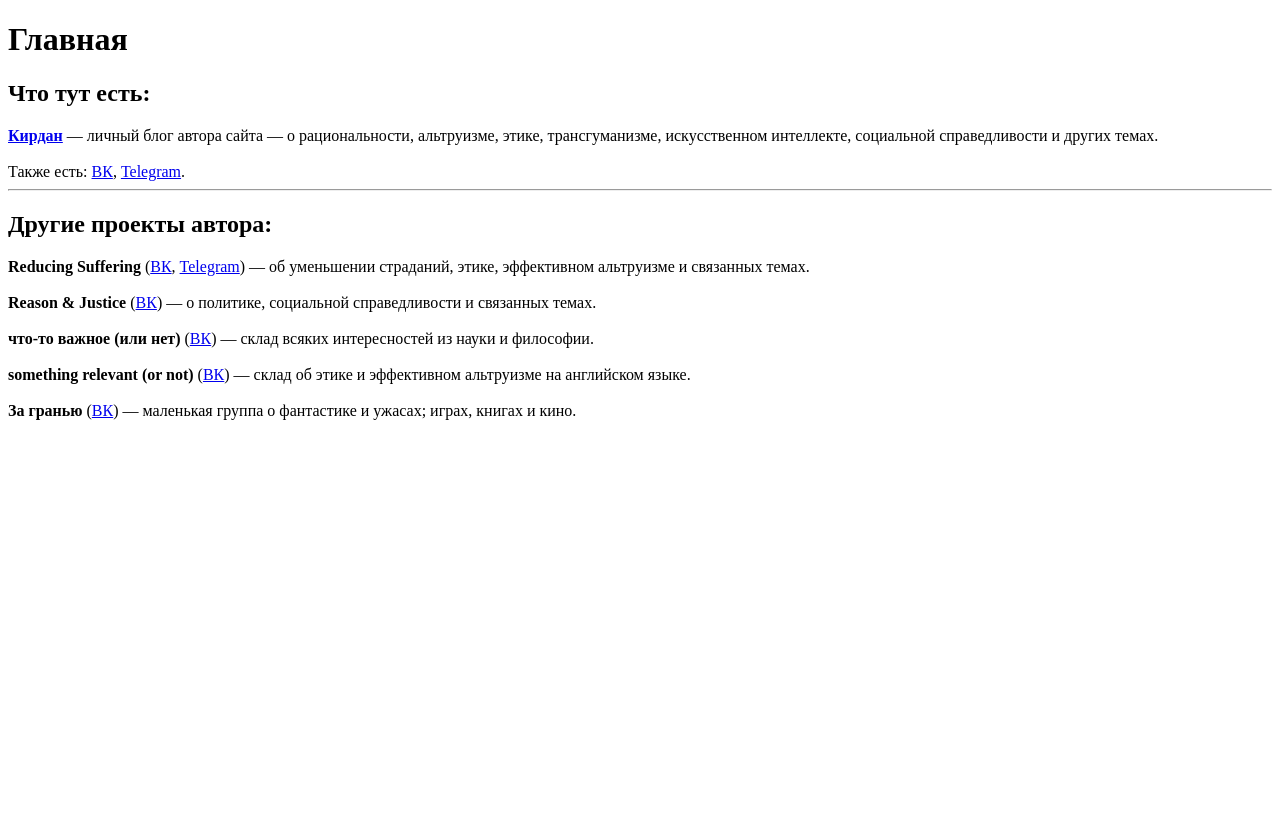
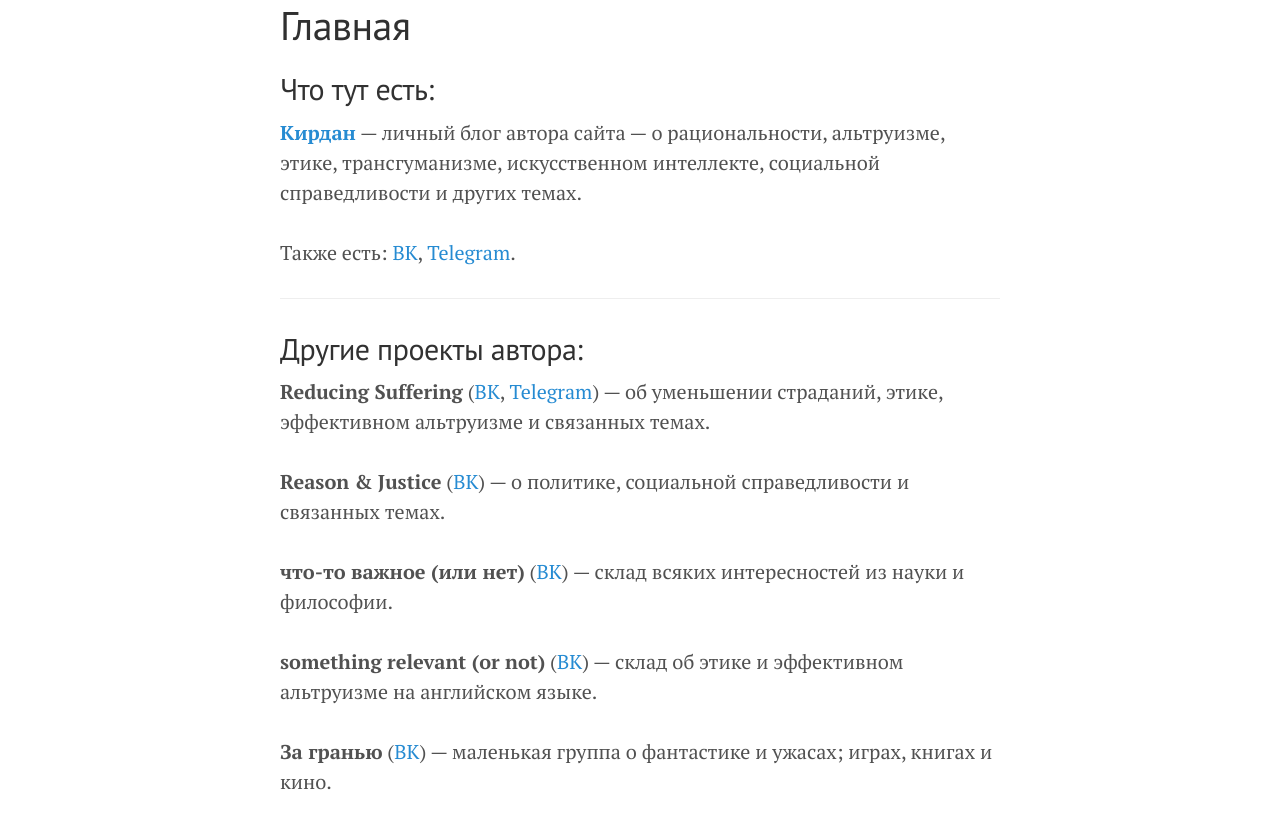
Before and after one commit to KKirdan/kkirdan.github.io, a Jekyll site: the page built from index.html, in a window 1280 px wide. Shown: the top 829 px of the page. Built offline with Jekyll 4.4.1, drawn with Linux system fonts in a browser that asks for light colours.

Commit message:
Update head.html

```diff
--- a/_includes/head.html
+++ b/_includes/head.html
@@ -17,9 +17,9 @@
     <link rel="canonical" href="{{ page.url | absolute_url }}">
   {% endif %}
 
-  <link rel="stylesheet" href="{{ '/assets/css/poole.css' | absolute_url }}">
-  <link rel="stylesheet" href="{{ '/assets/css/syntax.css' | absolute_url }}">
-  <link rel="stylesheet" href="{{ '/assets/css/lanyon.css' | absolute_url }}">
+  <link rel="stylesheet" href="{{ '/assets/css/poole.css' | relative_url }}">
+  <link rel="stylesheet" href="{{ '/assets/css/syntax.css' | relative_url }}">
+  <link rel="stylesheet" href="{{ '/assets/css/lanyon.css' | relative_url }}">
   <link rel="stylesheet" href="https://fonts.googleapis.com/css?family=PT+Serif:400,400italic,700%7CPT+Sans:400">
 
   <!--
```
